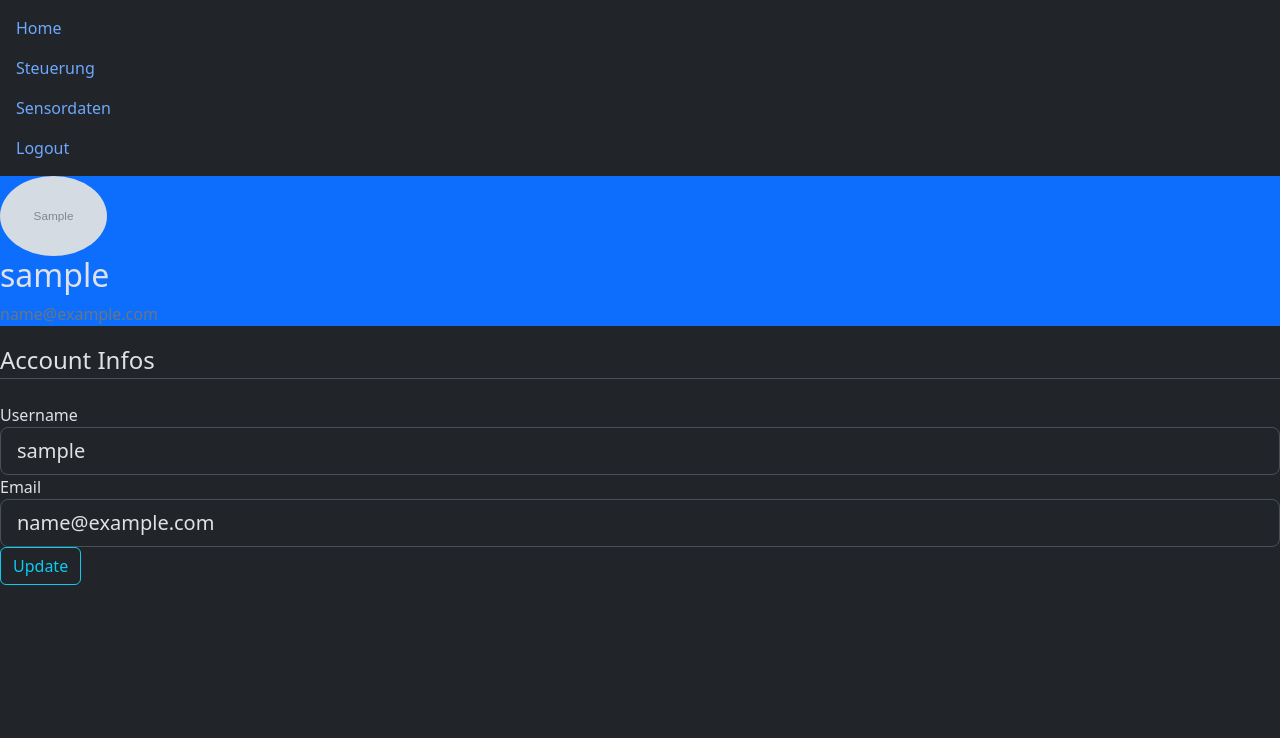
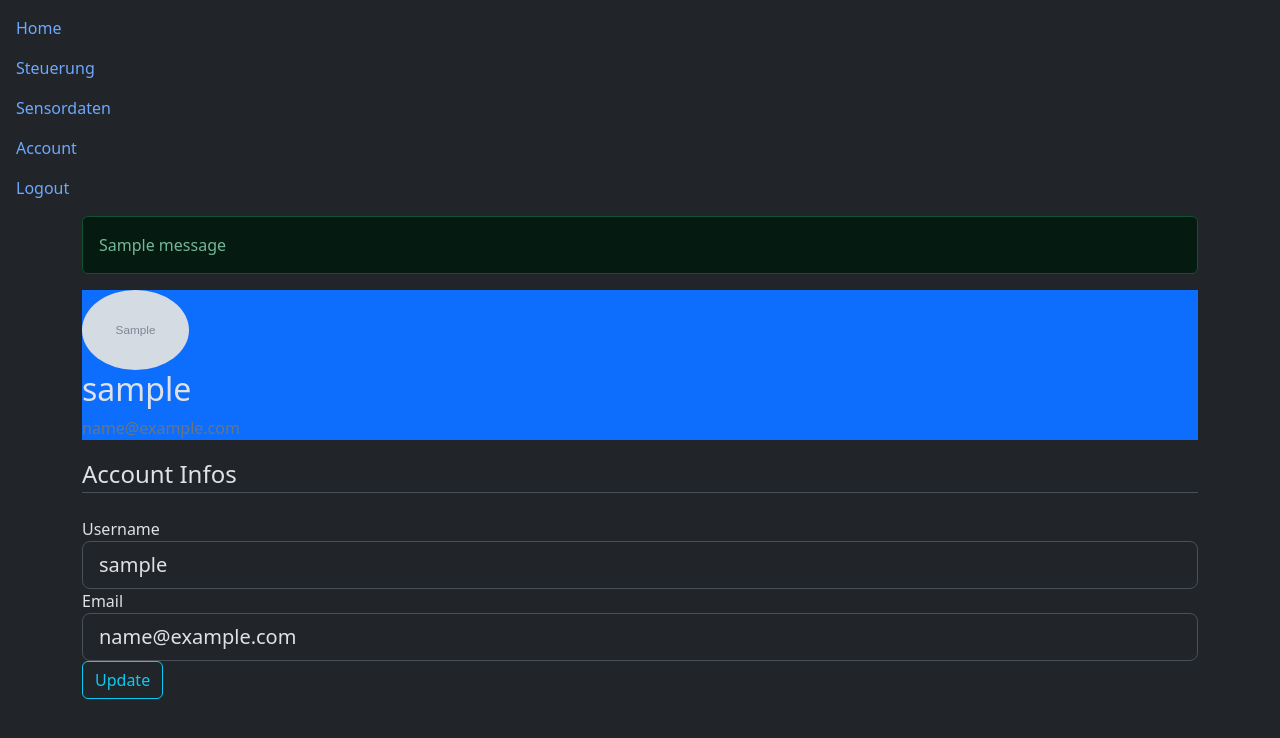
Before and after one commit to MarvinMesaric/mawbot, a Flask app: page /account in a window 1280 px wide. Shown: the top 738 px of the page. Run offline with Flask 3, Linux system fonts and the light colour scheme; a user stored in the database is signed in; tables that the repository leaves empty hold one stand-in row (values such as "Sample post"); grey boxes marked "Sample" are stand-in pictures; one stand-in notice (Sample message) is shown.

Commit message:
feat: <Account Page and flash messages added>

```diff
--- a/mawbot/templates/base.html
+++ b/mawbot/templates/base.html
@@ -7,6 +7,7 @@
         <link href="https://cdn.jsdelivr.net/npm/bootstrap@5.3.2/dist/css/bootstrap.min.css" rel="stylesheet" integrity="sha384-T3c6CoIi6uLrA9TneNEoa7RxnatzjcDSCmG1MXxSR1GAsXEV/Dwwykc2MPK8M2HN" crossorigin="anonymous">
         <script src="https://cdn.jsdelivr.net/npm/bootstrap@5.3.2/dist/js/bootstrap.bundle.min.js" integrity="sha384-C6RzsynM9kWDrMNeT87bh95OGNyZPhcTNXj1NW7RuBCsyN/o0jlpcV8Qyq46cDfL" crossorigin="anonymous"></script>
     </head>
+    <body>
         <nav class="navbar navbar-expand-sm bg-dark navbar-dark">
             <ul class="nav flex-column">
                 <li class="nav-item">
@@ -19,6 +20,9 @@
                     <a class="nav-link" aria-current="page" href="{{ url_for('sensordata') }}">Sensordaten</a>
                 </li>
                 {% if current_user.is_authenticated %}
+                <li class="nav-item">
+                    <a class="nav-link" aria-current="page" href="{{ url_for('account') }}">Account</a>
+                </li>
                 <li class="nav-item">
                     <a class="nav-link" aria-current="page" href="{{ url_for('logout') }}">Logout</a>
                 </li>
@@ -35,10 +39,18 @@
             </ul>
 
         </nav>
-    <body>
-        {% block content %}{% endblock content %}
-
-
+        <main role="main" class="container">
+            {% with messages = get_flashed_messages(with_categories=true) %}
+                {% if messages %}
+                {% for category, message in messages %}
+                    <div class="alert alert-{{ category }}">
+                    {{ message }}
+                    </div>
+                {% endfor %}
+                {% endif %}
+            {% endwith %}
+            {% block content %}{% endblock content %}
+        </main>
     </body>
     <footer>
         <div class="container-fluid">
```
